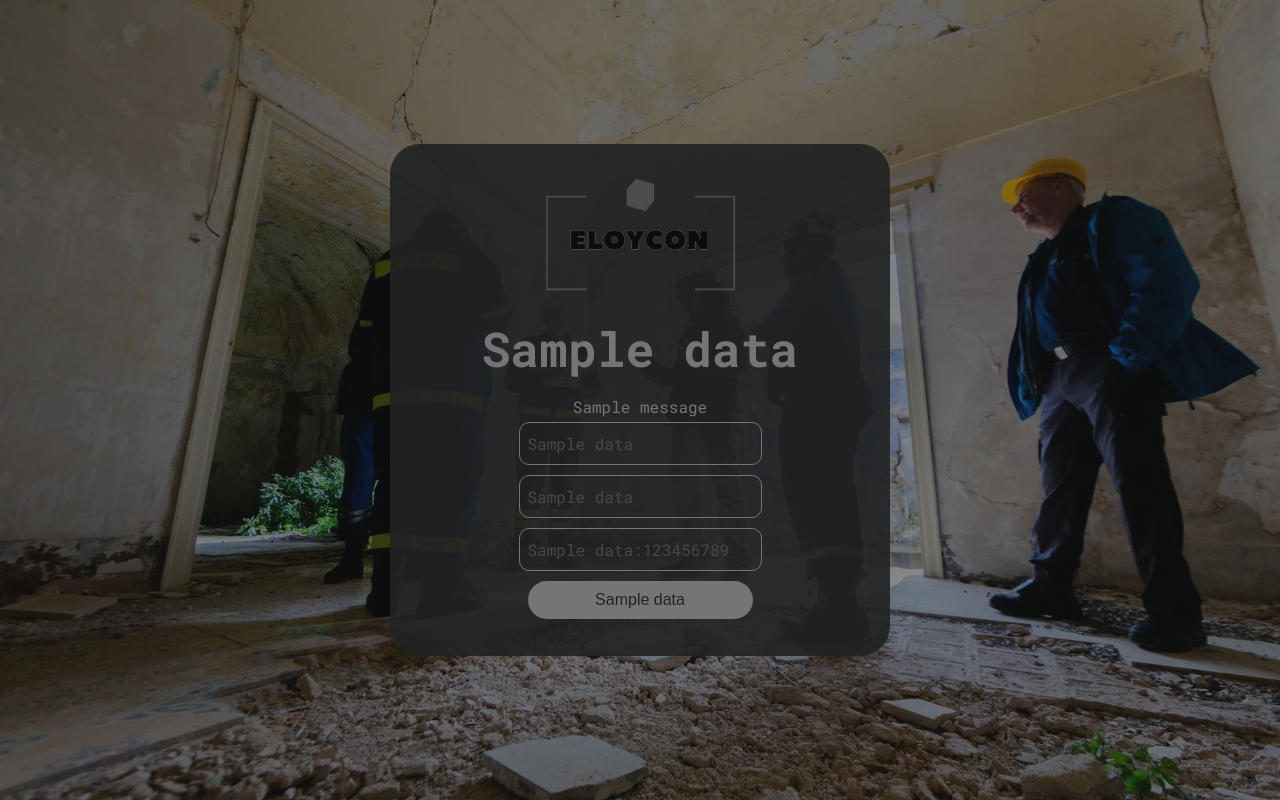
After one commit to Jhon0507/eloycon, a Python web app: template app/templates/logins_sessions/login_team.html in a window 1280 px wide. The commit adds this page. Run offline with Jinja, Linux system fonts and the light colour scheme; the template is opened without the code that fills it: most values are stand-ins (such as "Sample title", 1, 10 or a date in 2020); one stand-in notice (Sample message) is shown.

Commit message:
agregar los endpoints de login de clientes y empleados

```diff
--- a/app/__init__.py
+++ b/app/__init__.py
@@ -11,6 +11,8 @@ def start_app():
     app.secret_key = os.getenv('SECRET_KEY')
 
     from .routes import main
+    from .login_session_routes import logins
     app.register_blueprint(main)
+    app.register_blueprint(logins)
 
     return app
--- a/app/routes.py
+++ b/app/routes.py
@@ -147,13 +147,10 @@ def nosotros():
 @main.route('/servicios')
 def servicios():
     language = g.language
-
     content = get_all_content_services(language)
     # load values footer
     footer = get_values_footer(language)
-    return render_template('servicios.html',
-                           content=content,
-                           footer=footer)
+    return render_template('servicios.html', content=content, footer=footer)
 
 @main.route('/contact', methods=['POST', 'GET'])
 @main.route('/contacto', methods=['POST', 'GET'])
--- /dev/null
+++ b/app/static/css/login_team.css
@@ -0,0 +1,99 @@
+html, body {
+    font-family: 'Roboto Mono';
+    margin: 0;
+    padding: 0;
+    background-color: #181a1b;
+    color: #d0d0d0;
+}
+
+.background-team {
+    width: 100vw;
+    height: 100vh;
+    background-image: url('../img/img-login/background_team.webp');
+    background-size: cover;
+    background-position: center;
+    background-repeat: no-repeat;
+    opacity: .5;
+    display: flex;
+    flex-direction: column;
+    align-items: center;
+    justify-content: center;
+}
+
+.container-team {
+    padding: 2rem 0;
+    max-width: 500px;
+    width: 90%;
+    background-color: rgba(43, 43, 43, .9);
+    border-radius: 30px;
+    display: flex;
+    flex-direction: column;
+    align-items: center;
+}
+
+.container-team-img {
+    display: flex;
+    justify-content: center;
+    margin-bottom: 1rem;
+}
+
+.container-team-img img{
+    width: 40%;
+}
+
+.container-team-title {
+    font-size: 3rem;
+    margin-bottom: 1rem;
+    font-weight: bold;
+}
+
+.container-team-form {
+    display: flex;
+    flex-direction: column;
+    text-align: center;
+    align-items: center;
+}
+
+.form-login {
+    display: flex;
+    flex-direction: column;
+    align-items: center;
+}
+
+input {
+    width: 100%;
+    font-family: 'Roboto Mono';
+    background-color: transparent;
+    color: #d0d0d0;
+    outline: none;
+    border: 1px solid #d0d0d0;
+    padding: 10px 8px;
+    margin: 5px 0;
+    font-size: 1rem;
+    border-radius: 10px;
+}
+
+button[type='submit'], a {
+    width: 100%;
+    text-decoration: none;
+    color: #2b2b2b;
+    background-color: #d0d0d0;
+    margin: 5px 0;
+    font-size: 1rem;
+    padding: 10px 0;
+    border: 0;
+    border-radius: 20px;
+    cursor: pointer;
+}
+
+button[type='submit']:hover, a:hover {
+    transform: scale(1.02);
+    background-color: aliceblue;
+}
+
+.error {
+    margin-bottom: 10px;
+    text-align: center;
+    color: #FF6666;
+    font-weight: 400;
+}
--- a/app/templates/base.html
+++ b/app/templates/base.html
@@ -37,8 +37,8 @@
     </nav>
     <div class="modal" id="modal" onclick="closeModal(event)">
         <div class="content-modal">
-            <a href=""><div class="login-client"><p>{{ text_login[0] }}</p></div></a>
-            <a href=""><div class="login-team"><p>{{ text_login[1] }}</p></div></a>
+            <a href="{{ url_for('login.login_client') }}"><div class="login-client"><p>{{ text_login[0] }}</p></div></a>
+            <a href="{{ url_for('login.login_team') }}"><div class="login-team"><p>{{ text_login[1] }}</p></div></a>
         </div>
     </div>
     {% block content %}{% endblock %}
--- /dev/null
+++ b/app/templates/logins_sessions/login_team.html
@@ -0,0 +1,36 @@
+<!DOCTYPE html>
+<html lang="en">
+<head>
+    <meta charset="UTF-8">
+    <meta name="viewport" content="width=device-width, initial-scale=1.0">
+    <link rel="shortcut icon" href="../../static/img/logoPestaña.png">
+    <link rel="preconnect" href="https://fonts.googleapis.com">
+    <link rel="preconnect" href="https://fonts.gstatic.com" crossorigin>
+    <link href="https://fonts.googleapis.com/css2?family=Roboto+Mono:ital,wght@0,100..700;1,100..700&display=swap" rel="stylesheet">
+    <title>EloyCon</title>
+    <link rel="stylesheet" href="{{ url_for('static', filename='css/login_team.css') }}">
+</head>
+<body>
+    <div class="background-team">
+        <div class="container-team">
+            <div class="container-team-img"><img src="{{ url_for('static', filename='img/logo.png') }}" alt="logo"></div>
+            <div class="container-team-title">{{ data[0] }}</div>
+            {% with messages = get_flashed_messages(with_categories=True) %}
+                {% if messages %}
+                    {% for category, message in messages %}
+                        <div class="{{ category }}">{{ message }}</div>
+                    {% endfor %}
+                {% endif %}
+            {% endwith %}
+            <div class="container-team-form">
+                <form action="{{ url_for('login.login_team') }}" class="form-login" method="post">
+                    <input type="text" name="username" id="username" placeholder="{{ data[1] }}">
+                    <input type="text" name="password" id="password" placeholder="{{ data[2] }}">
+                    <input type="text" name="phone" id="phone" placeholder="{{ data[3] }}:123456789">
+                    <button type="submit">{{ data[4] }}</button>
+                </form>
+            </div>
+        </div>
+    </div>
+</body>
+</html>
```
Also changed, not shown: app/default_users_password.py (added, +58 -0 lines), app/login_session_routes.py (added, +61 -0 lines), app/query.py (+11 -0 lines), app/static/css/login_client.css (added, +99 -0 lines), app/templates/logins_sessions/login_client.html (added, +36 -0 lines), app/forms.py (deleted), app/static/img/img-login/background_client.webp (added), app/static/img/img-login/background_team.webp (added), 1 other file.
